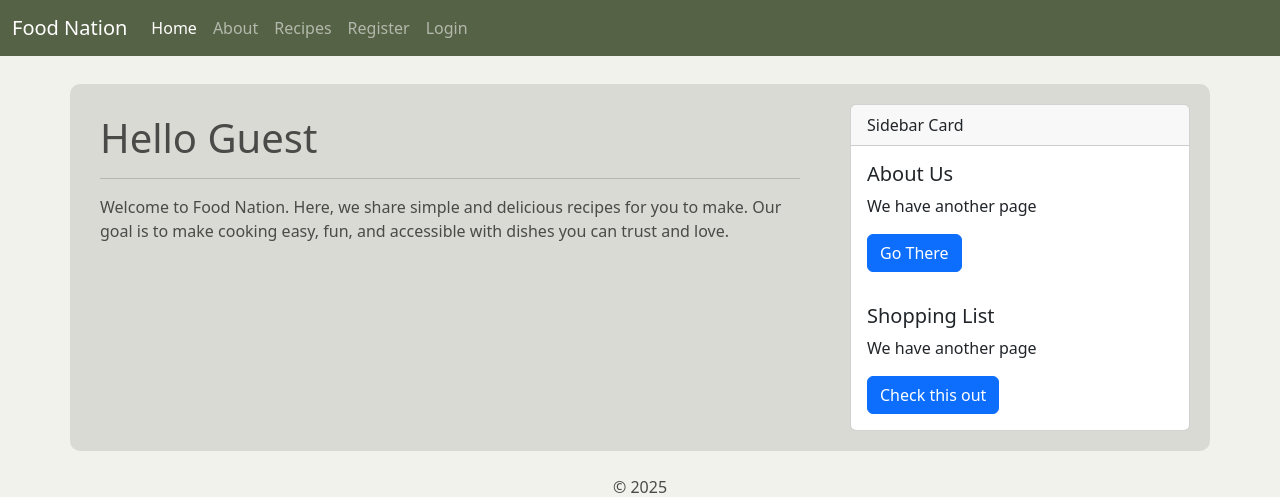
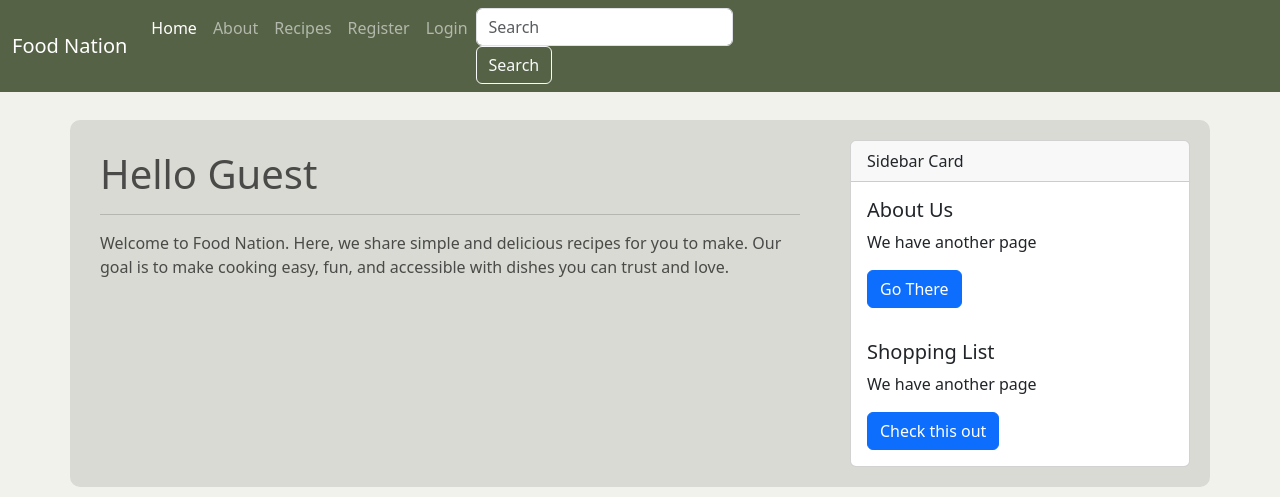
Before and after one commit to DaianaPopa/Food-RecipeManager--efssdProject-, a Flask app: page / in a window 1280 px wide. Shown: the top 497 px of the page. Run offline with Flask 3, Linux system fonts and the light colour scheme; some libraries are stand-ins or nearby versions.

Commit message:
initial commit

```diff
--- a/templates/base.html
+++ b/templates/base.html
@@ -36,7 +36,10 @@
                         <a class="nav-link" href="/register">Register</a>
                         <a class="nav-link" href="/login">Login</a>
                     {% endif %}
-
+                    <form class="form-inline my-2 my-lg-0">
+                        <input class="form-control mr-sm-2" type="search" placeholder="Search" aria-label="Search">
+                        <button class="btn btn-outline-light my-2 my-sm-0" type="submit">Search</button>
+                    </form>
                 </div>
             </div>
         </div>
```
